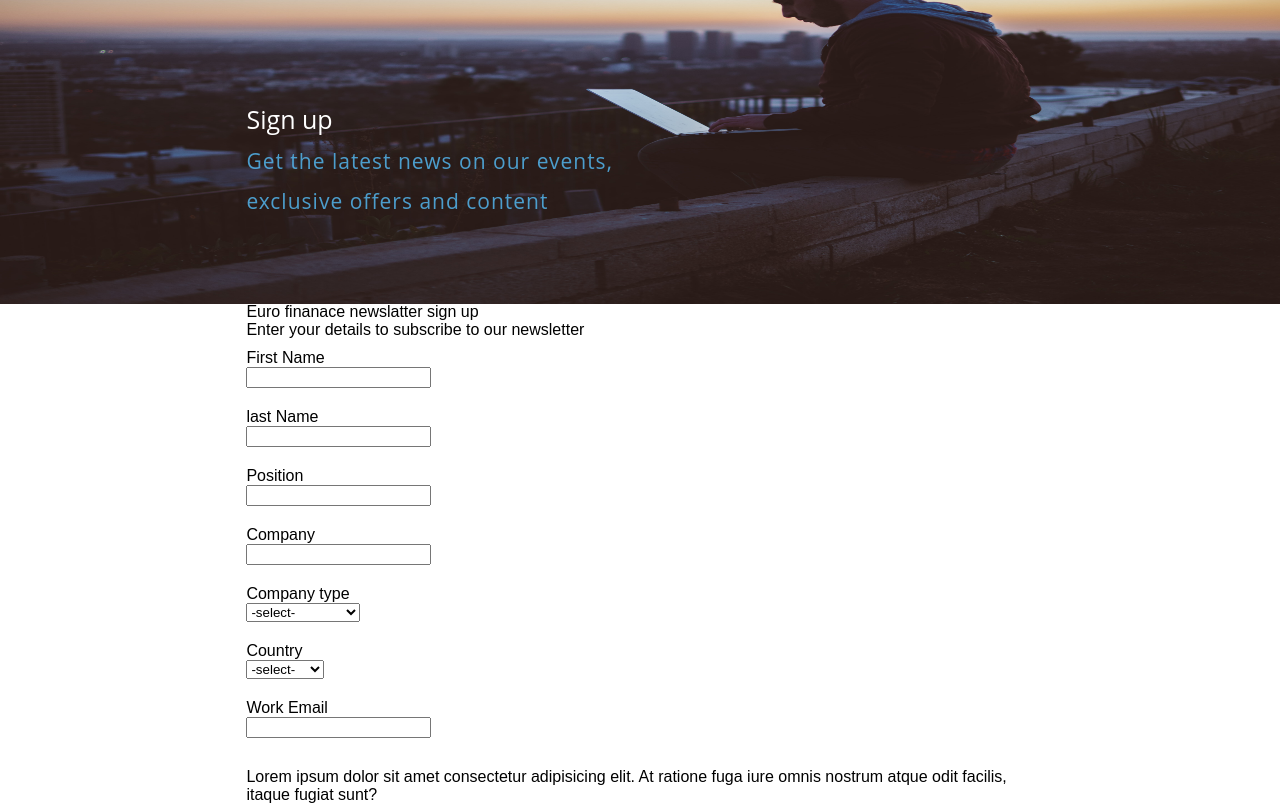
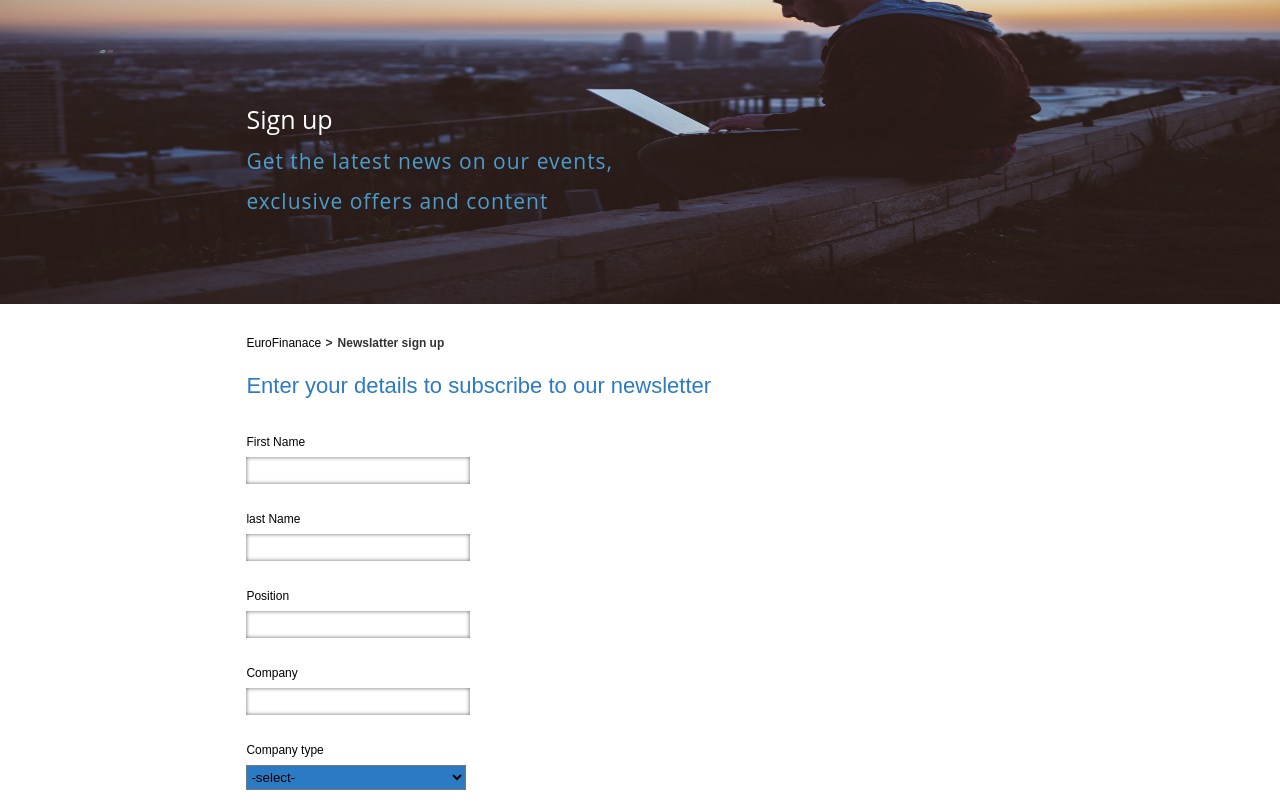
Before and after one commit to gsujanprdxn/EuroFinance, a plain HTML site: page index.html in a window 1280 px wide. Shown: the part 131-938 px from the top of the page. Drawn offline with Linux system fonts and the light colour scheme.

Commit message:
form input styling is added

```diff
--- a/assets/css/style.css
+++ b/assets/css/style.css
@@ -384,3 +384,48 @@ header nav{
   height: 30px;
   padding-left: 10px;
 }
+.Euro_form{
+  margin-top: 30px;
+  margin-bottom: 100px;
+}
+.Euro_form .wrapper > span{
+  font-size: 12px;
+}
+
+.Euro_form .wrapper > span:nth-child(2){
+  font-weight: 600;
+  opacity: .8;
+}
+
+.Euro_form .wrapper > span:nth-child(2)::before{
+  content: ">";
+  margin-right: 5px;
+}
+
+.Euro_form .wrapper > h4{
+  margin-top: 22px;
+  margin-bottom: 18px;
+  font-size: 22px;
+  color:#2a7bc3 ;
+}
+#form ul li label{
+  padding: 8px 0px;
+  display: block;
+  font-size: 12px;
+}
+
+#form ul li input[type='text']{
+  width: 220px;
+  height: 25px;
+  border:none;
+  box-shadow:0 0 4px #666 inset;
+  outline: 0;
+}
+
+select{
+  width: 220px;
+  height: 25px;
+  background: #2a7bc3;
+  outline: 0;
+  position: relative;
+}
--- a/index.html
+++ b/index.html
@@ -73,8 +73,8 @@
         </section>
         <section class="Euro_form">
           <div class="wrapper">
-            <span>Euro finanace</span>
-            <span>newslatter sign up</span>
+            <span>EuroFinanace</span>
+            <span>Newslatter sign up</span>
             <h4>Enter your details to subscribe to our newsletter</h4>
 
             <form action="" method="" id="form" autocomplete="off">
@@ -99,7 +99,7 @@
                 <li>
                   <label for="company_type">Company type</label>
                   <select>
-                    <option  value = "-select-">-select-</option>
+                    <option  selected disabled>-select-</option>
                     <option>IT</option>
                     <option>Chemical</option>
                     <option>Pharmaceutical</option>
@@ -108,7 +108,7 @@
                 <li>
                   <label for="country">Country</label>
                   <select>
-                    <option  value = "-select-">-select-</option>
+                    <option  selected disabled>-select-</option>
                     <option value="india">India</option>
                     <option value="pak">Pakistan</option>
                     <option value="shrilanka">Shrilanka</option>
@@ -116,7 +116,7 @@
                 </li>
                 <li id="emailbox">
                   <label>Work Email</label>
-                  <input type="email" name="email" id = "email">
+                  <input type="text" name="email" id = "email" placeholder="monilv@prdxn.com">
                   <span id="text"></span>
                 </li>
                 <li>
```
